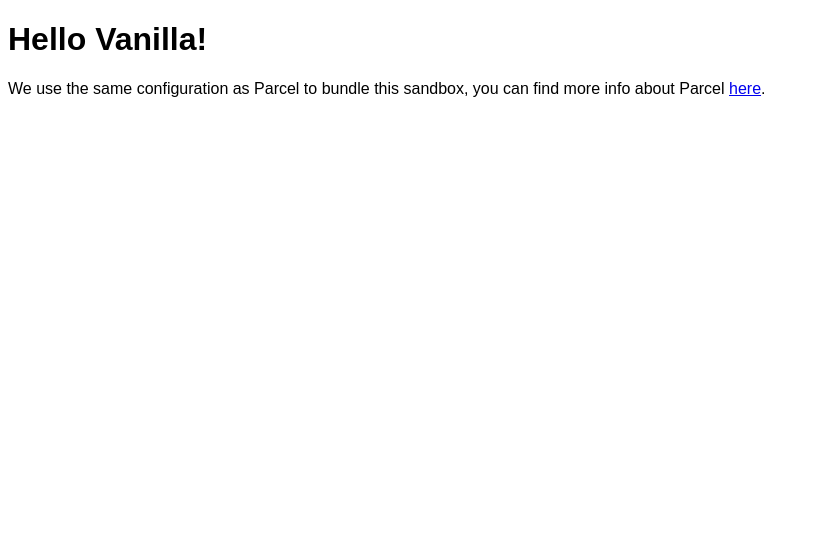
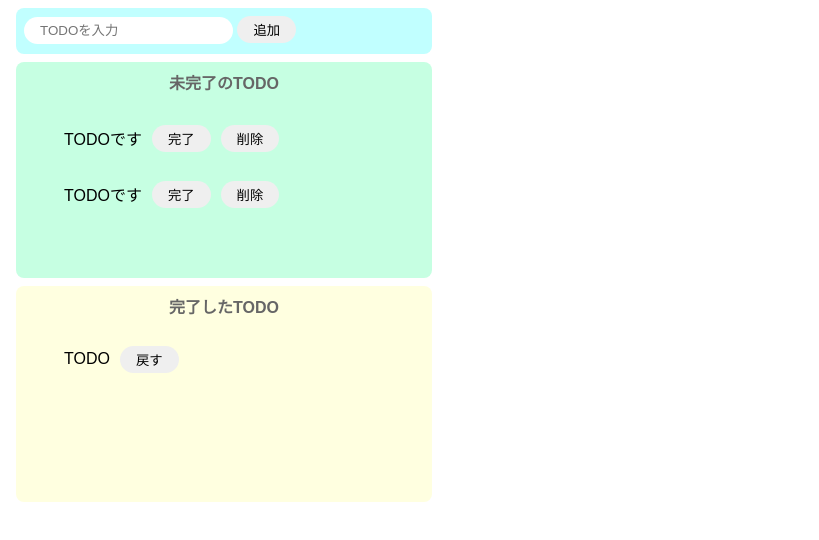
Before and after one commit to iritoshi2319/todo-vanilla-js, a website built with Parcel: page src/index.html in a window 1280 px wide. Shown: the whole page, without its empty margins (0-819 px from the left). Built offline with nearby package versions, Linux system fonts and the light colour scheme.

Commit message:
TODO（JS）アプリ追加ボタンの動作実装

```diff
--- a/src/index.html
+++ b/src/index.html
@@ -1,13 +1,40 @@
 <!DOCTYPE html>
 <html>
   <head>
-    <title>Parcel Sandbox</title>
+    <title>ToDo（JS）</title>
     <meta charset="UTF-8" />
+    <link rel="stylesheet" href="./styles.css" />
   </head>
 
   <body>
-    <div id="app"></div>
-
-    <script src="./index.mjs" type="module"></script>
+    <div class="input-area">
+      <input id="add-text" placeholder="TODOを入力" />
+      <button id="add-button">追加</button>
+    </div>
+    <div class="incomplete-area">
+      <p class="title">未完了のTODO</p>
+      <ul id="incomplete-list">
+        <li class="list-row">
+          <p>TODOです</p>
+          <button>完了</button>
+          <button>削除</button>
+        </li>
+        <li class="list-row">
+          <p>TODOです</p>
+          <button>完了</button>
+          <button>削除</button>
+        </li>
+      </ul>
+    </div>
+    <div class="complete-area">
+      <p class="title">完了したTODO</p>
+      <ul>
+        <li class="list-row">
+          <P>TODO</p>
+          <button>戻す</button>
+        </li>
+      </ul>
+    </div>
+    <script src="./index.js"></script>
   </body>
 </html>
--- /dev/null
+++ b/src/index.js
@@ -0,0 +1,33 @@
+const onClickAdd = () => {
+  // テキストボックスの値を取得し、初期化する
+  const inputText = document.querySelector("#add-text").value;
+  document.querySelector("#add-text").value = "";
+
+  // div生成
+  const li = document.createElement("li");
+  li.className = "list-row";
+
+  // p生成
+  const p = document.createElement("p");
+  p.innerText = inputText;
+
+  // 完了button生成
+  const completeButton = document.createElement("button");
+  completeButton.innerText = "完了";
+
+  // 削除button生成
+  const closeButton = document.createElement("button");
+  closeButton.innerText = "削除";
+
+  // li要素の子要素に各要素を設定
+  li.appendChild(p);
+  li.appendChild(completeButton);
+  li.appendChild(closeButton);
+
+  // 未完了リストに追加
+  document.querySelector("#incomplete-list").appendChild(li);
+};
+
+document
+  .querySelector("#add-button")
+  .addEventListener("click", () => onClickAdd());
--- a/src/styles.css
+++ b/src/styles.css
@@ -1,3 +1,66 @@
 body {
   font-family: sans-serif;
 }
+
+input {
+  border-radius: 16px;
+  border: none;
+  padding: 6px 16px;
+  outline: none;
+}
+
+button {
+  border-radius: 16px;
+  border: none;
+  padding: 4px 16px;
+  margin-right: 10px;
+}
+
+button:hover {
+  background-color: #ff7fff;
+  color: #fff;
+  cursor: pointer;
+}
+
+.input-area {
+  background-color: #c1ffff;
+  width: 400px;
+  height: 30px;
+  padding: 8px;
+  margin: 8px;
+  border-radius: 8px;
+}
+
+.incomplete-area {
+  background-color: #c6ffe2;
+  width: 400px;
+  min-height: 200px;
+  padding: 8px;
+  margin: 8px;
+  border-radius: 8px;
+}
+
+.complete-area {
+  background-color: #ffffe0;
+  width: 400px;
+  min-height: 200px;
+  padding: 8px;
+  margin: 8px;
+  border-radius: 8px;
+}
+
+.title {
+  text-align: center;
+  margin-top: 0;
+  font-weight: bold;
+  color: #666;
+}
+
+.list-row {
+  display: flex;
+  align-items: center;
+}
+
+.list-row p {
+  margin-right: 10px;
+}
```
Also changed, not shown: 1 other file.
